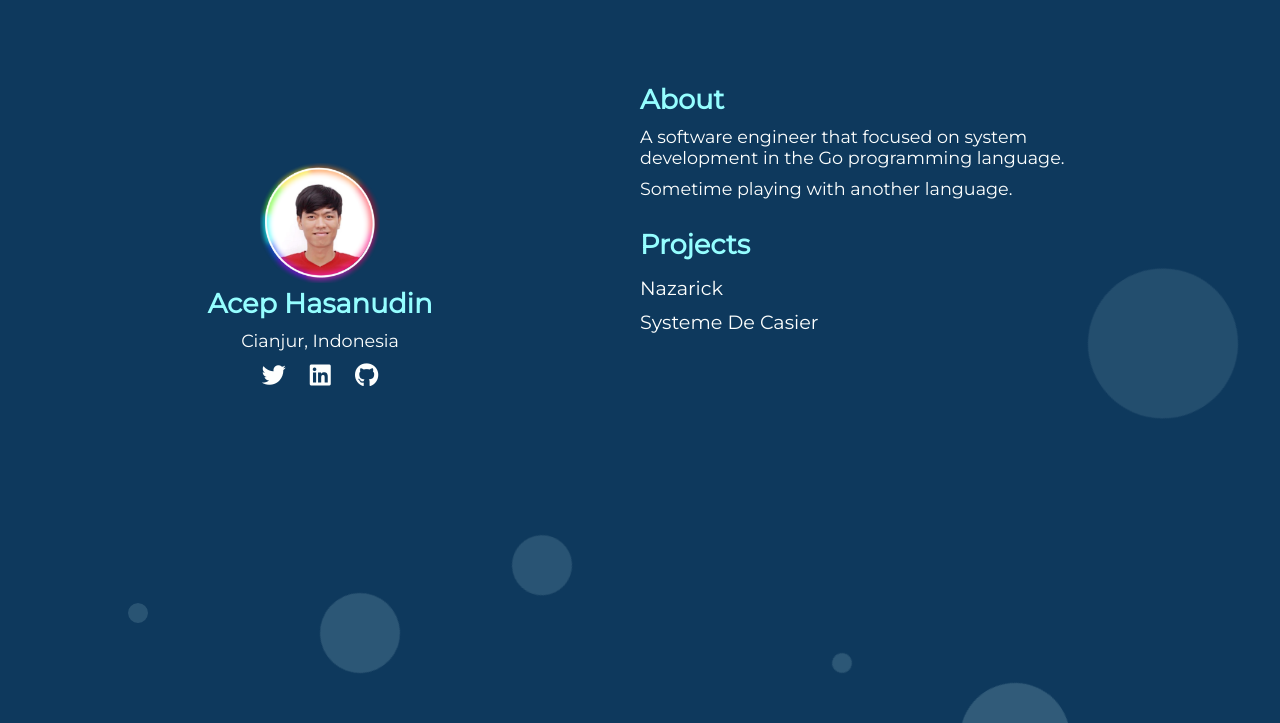
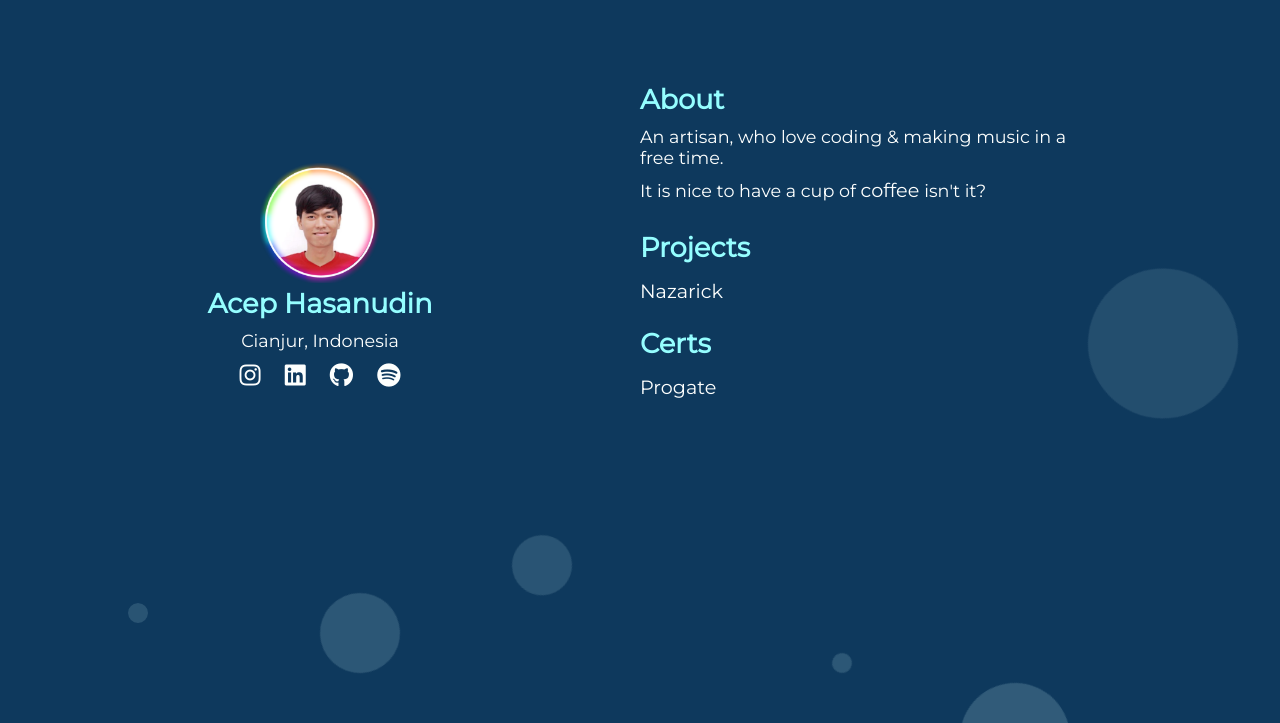
Before and after one commit to acephasanudin/acephasanudin.github.io, a plain HTML site: page index.html in a window 1280 px wide. Shown: the part 77-800 px from the top of the page. Drawn offline with Linux system fonts and the light colour scheme.

Commit message:
add certs & modification

```diff
--- a/index.html
+++ b/index.html
@@ -30,18 +30,23 @@
                 <!-- <i class="fas fa-code fa-5x white"></i> -->
                 <h2>Acep Hasanudin</h2>
                 <p>Cianjur, Indonesia</p>
-                <a href="https://twitter.com/acephasa" target="_blank"><i class="fab fa-twitter"></i></a>
+                <a href="https://instagram.com/acep.hasanudin" target="_blank"><i class="fab fa-instagram"></i></a>
                 <a href="https://www.linkedin.com/in/acep-hasanudin" target="_blank"><i class="fab fa-linkedin"></i></a>
                 <a href="https://github.com/acephasanudin" target="_blank"><i class="fab fa-github"></i></a>
+                <a href="https://open.spotify.com/artist/7FRCX6kFapAaPzGhCLPpPu?si=0-F1HNdQT6yUQbYH3PT-jA"
+                        target="_blank"><i class="fab fa-spotify"></i></a>
             </div>
             <div class="section-left">
                 <h2>About</h2>
-                <p>A software engineer that focused on system development in the Go programming language.</p>
-                <p>Sometime playing with another language.</p>
+                <p>An artisan, who love coding & making music in a free time.</p>
+                    <p>It is nice to have a cup of <a class="coffee" href="https://www.buymeacoffee.com/acephasanudin"
+                        target="_blank">coffee</a>isn't it? </p>
                 <br />
                 <h2>Projects</h2>
                 <a href="https://github.com/acephasanudin/nazarick" target="_blank">Nazarick</a>
-                <a href="https://github.com/acephasanudin/systeme-de-casier" target="_blank">Systeme De Casier</a>
+                <br />
+                <h2>Certs</h2>
+                <a href="https://acephasanudin.github.io/certs/progate/" target="_blank">Progate</a>
             </div>
         </div>
     </div>
--- a/style.css
+++ b/style.css
@@ -191,6 +191,10 @@ a{
     padding-left: 10px;
 }
 
+.coffee {
+    display: inline !important;
+}
+
 @media(max-width:780px){
     .grid{
         grid-template-columns: 1fr;
```
Also changed, not shown: 4 other files.
